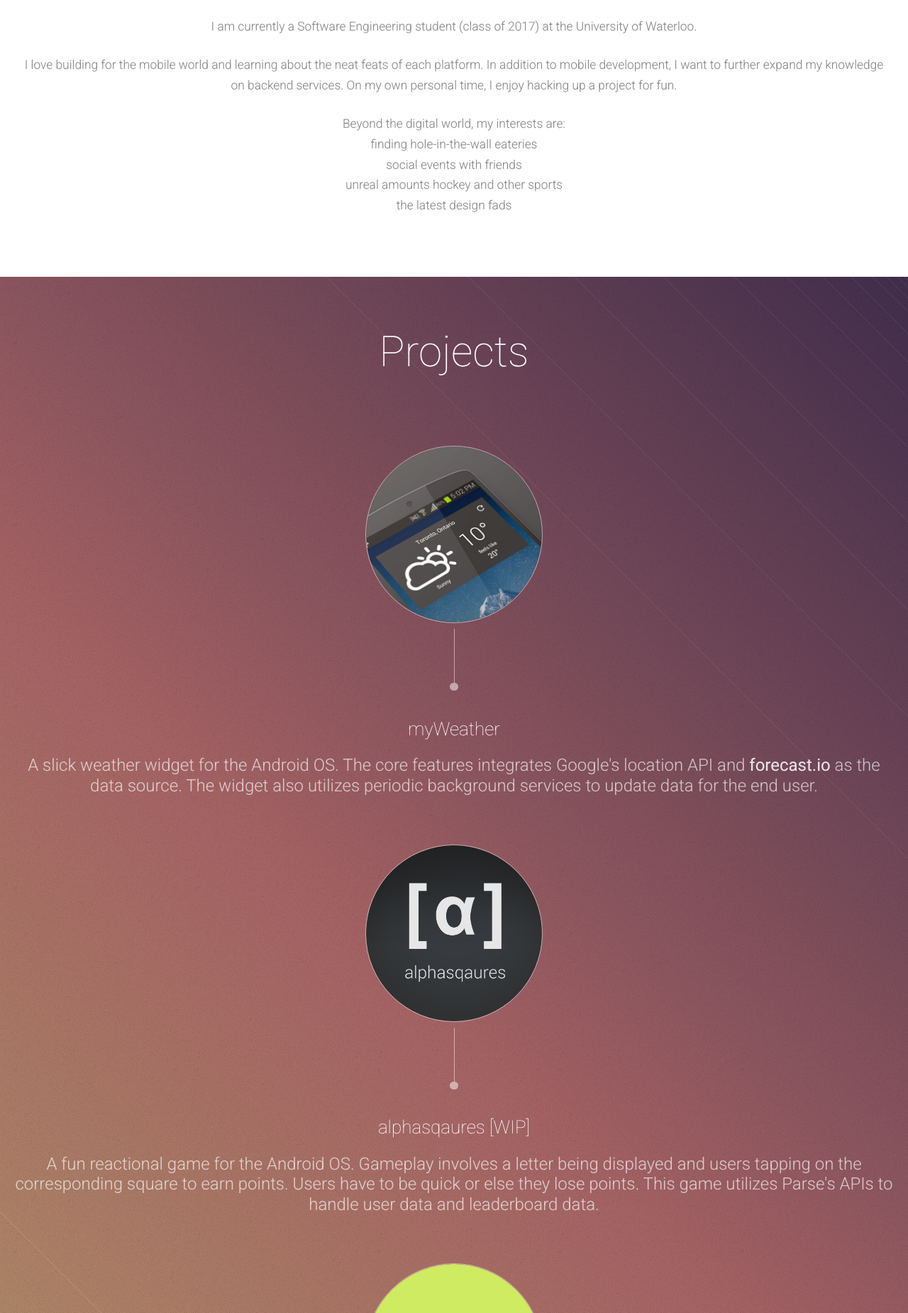
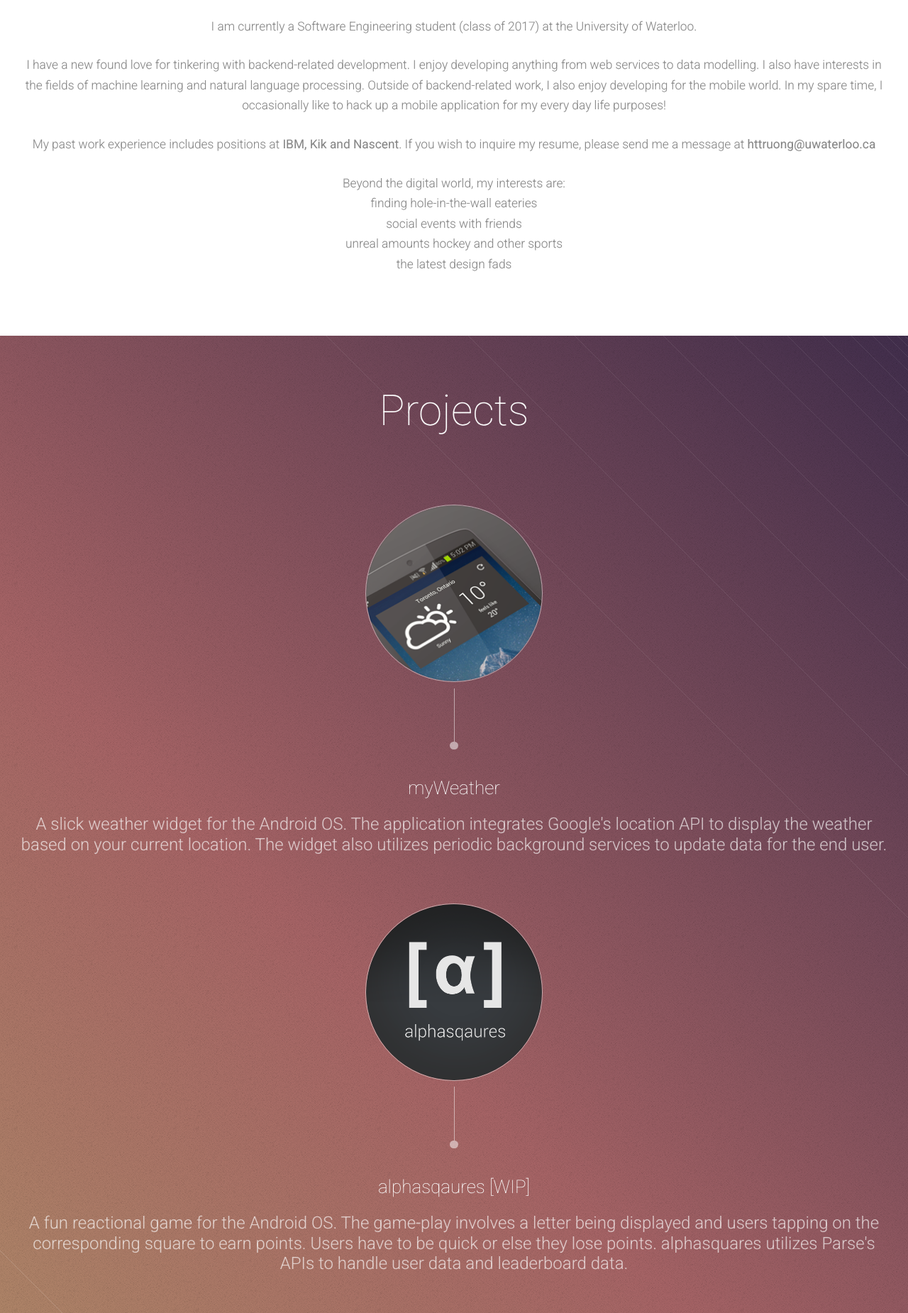
Before and after one commit to xKTSE/xktse.github.io, a plain HTML site: page index.html in a window 1280 px wide. Shown: the part 670-2520 px from the top of the page at 71% size. Drawn offline with Linux system fonts and the light colour scheme.

Commit message:
Updated for the W15 term

```diff
--- a/index.html
+++ b/index.html
@@ -28,7 +28,7 @@
 					<ul class="icons">
 						<li><a href="https://github.com/xKTSE" class="fa fa-github solo"><span>GitHub</span></a></li>
 						<li><a href="http://ca.linkedin.com/in/ktruongse" class="fa fa-linkedin solo"><span>Linkedin</span></a></li>
-						<li><a href="#about" class="fa fa-user solo scrolly"><span>Projects</span></a></li>
+						<li><a href="#about" class="fa fa-user solo scrolly"><span>About</span></a></li>
 						<li><a href="#projects" class="fa fa-folder solo scrolly"><span>Projects</span></a></li>
 						<li><a href="#contact" class="fa fa-envelope solo scrolly"><span>Contact</span></a></li>
 					</ul>
@@ -41,7 +41,8 @@
 					<div class="container">
 						<h2>About Me</h2>
 						<p>I am currently a Software Engineering student (class of 2017) at the University of Waterloo.</p>
-						<p>I love building for the mobile world and learning about the neat feats of each platform. In addition to mobile development, I want to further expand my knowledge on backend services. On my own personal time, I enjoy hacking up a project for fun.</p>
+						<p>I have a new found love for tinkering with backend-related development. I enjoy developing anything from web services to data modelling. I also have interests in the fields of machine learning and natural language processing. Outside of backend-related work, I also enjoy developing for the mobile world. In my spare time, I occasionally like to hack up a mobile application for my every day life purposes!</p>
+						<p>My past work experience includes positions at <b>IBM, Kik and Nascent</b>. If you wish to inquire my resume, please send me a message at <b>httruong@uwaterloo.ca</b></p>
 						<p>Beyond the digital world, my interests are:
 							<ul>
 								<li>finding hole-in-the-wall eateries</li>
@@ -71,7 +72,7 @@
 									<header>
 										<h3>myWeather</h3>
 									</header>
-									<p>A slick weather widget for the Android OS. The core features integrates Google's location API and <b>forecast.io</b> as the data source. The widget also utilizes periodic background services to update data for the end user.</p>
+									<p>A slick weather widget for the Android OS. The application integrates Google's location API to display the weather based on your current location. The widget also utilizes periodic background services to update data for the end user.</p>
 								</section>
 							</div>
 							<div class="4u">
@@ -80,7 +81,7 @@
 									<header>
 										<h3>alphasqaures [WIP]</h3>
 									</header>
-									<p>A fun reactional game for the Android OS. Gameplay involves a letter being displayed and users tapping on the corresponding square to earn points. Users have to be quick or else they lose points. This game utilizes Parse's APIs to handle user data and leaderboard data.</p>
+									<p>A fun reactional game for the Android OS. The game-play involves a letter being displayed and users tapping on the corresponding square to earn points. Users have to be quick or else they lose points. alphasquares utilizes Parse's APIs to handle user data and leaderboard data.</p>
 								</section>
 							</div>
 							<div class="4u">
@@ -89,7 +90,7 @@
 									<header>
 										<h3>FrankerZ</h3>
 									</header>
-									<p>Micromanaging pets for the mobile web. This web game allows users to play with their pets and watch it grow over time. The back-end for the game utilized node.js/PostgreSQL. Crafty.js was then used as the core front-end framework for the gameplay.</p>
+									<p>Micromanaging pets for the mobile web. This web game allows users to play with their pets and watch it grow over time. Crafty.js was utilized to create the game-play and node.js/PostgreSQL was used to manage user data.</p>
 								</section>
 							</div>
 						</div>
```
